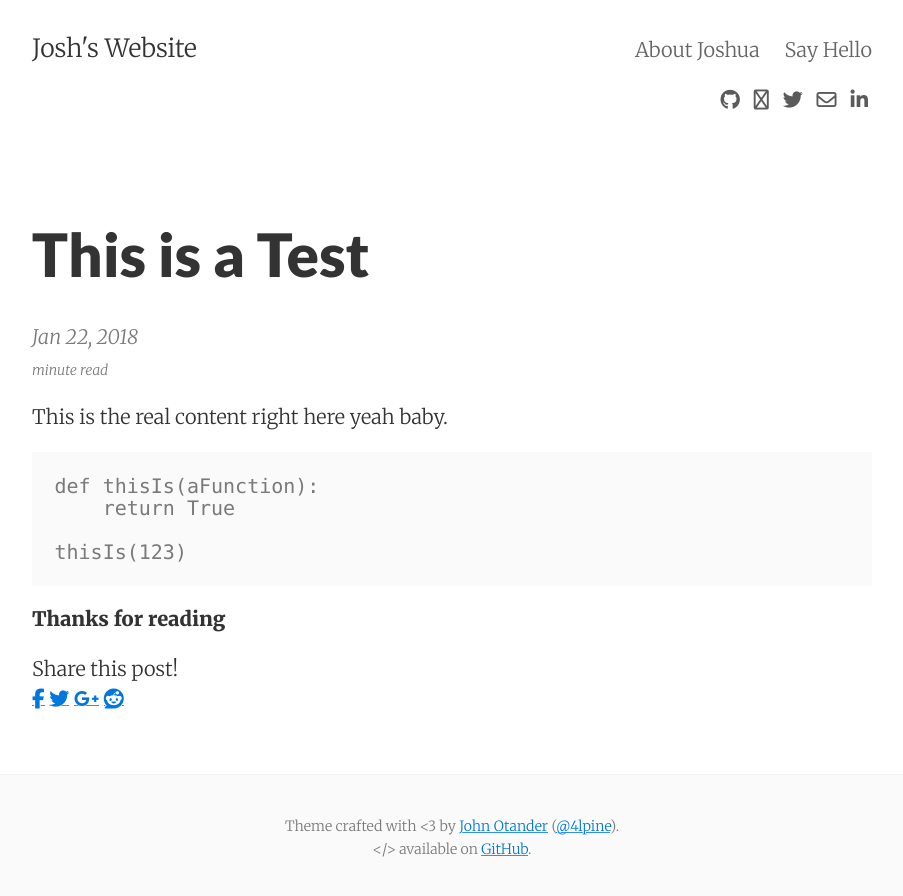
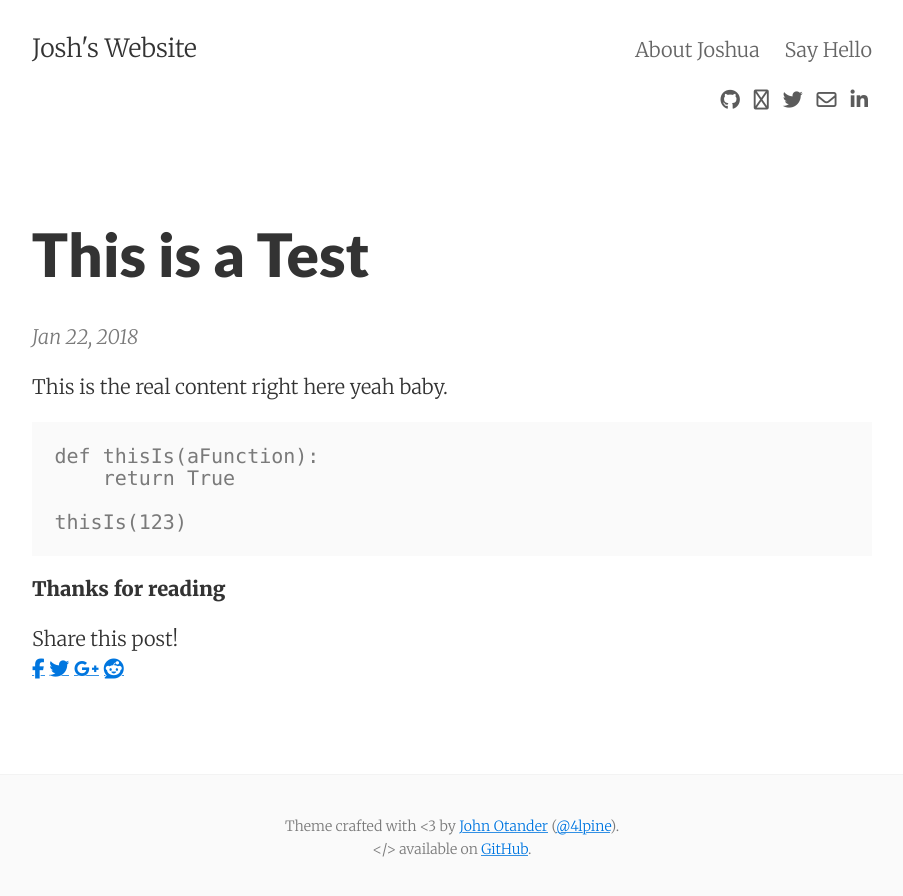
Before and after one commit to JoshuaKoh/JoshuaKoh.github.io, a Jekyll site: the page built from _posts/2018-01-22-test-post.md, in a window 1280 px wide. Shown: the top 896 px of the page, without its empty margins (188-1091 px from the left). Built offline with Jekyll 4.4.1, drawn with Linux system fonts in a browser that asks for light colours; nearby versions of some CDN libraries.

Commit message:
Full removed minutes read

```diff
--- a/_layouts/post.html
+++ b/_layouts/post.html
@@ -8,13 +8,6 @@ layout: default
   {% if page.update_date %}
     <span class="post-meta">{{ site.text.post.updated }}: {{ page.update_date | date: site.date_format }}</span><br>
   {% endif %}
-  <span class="post-meta small">
-  {% if page.minutes %}
-    {{ page.minutes }} {{ site.text.post.minute_read }}
-  {% else %}
-    {{ minutes }} {{ site.text.post.minute_read }}
-  {% endif %}
-  </span>
 </div>
 
 <article class="post-content">
```
